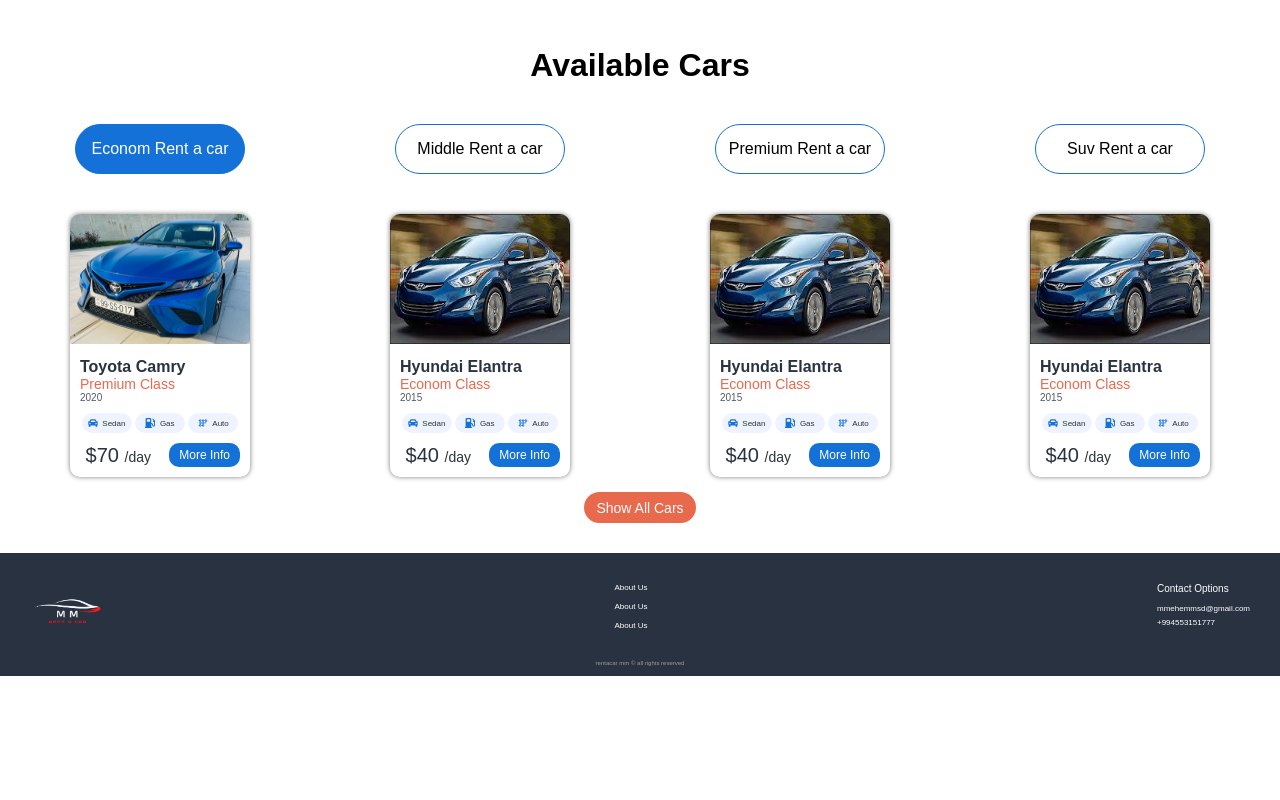
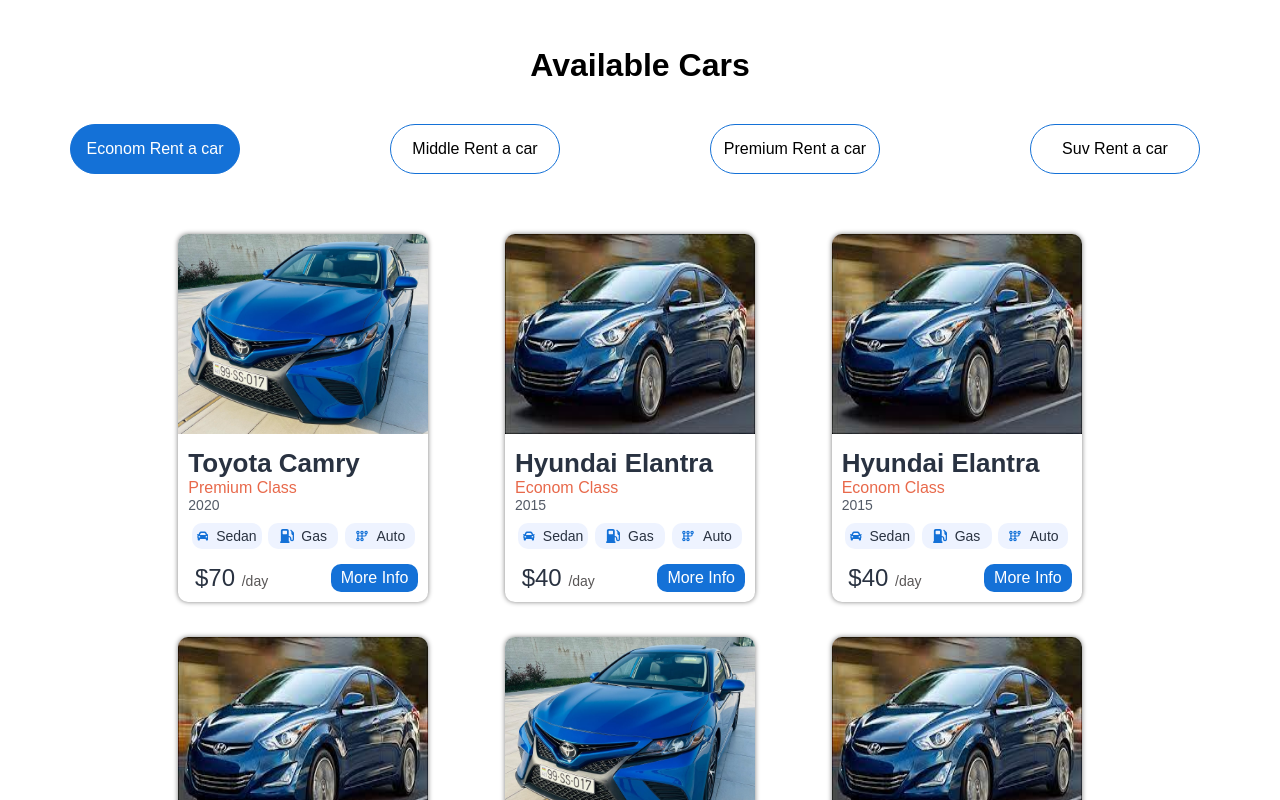
Before and after one commit to qerkules/frontend, a React (Create React App) app: page / in a window 1280 px wide. Shown: the part 1440-2240 px from the top of the page. Before the commit the page ends 2116 px from the top, so only its background shows below. Built offline with nearby package versions, Linux system fonts and the light colour scheme; no server answers.

Commit message:
fixed responsives

```diff
--- a/src/components/card/styles.module.css
+++ b/src/components/card/styles.module.css
@@ -11,7 +11,8 @@
   border-radius: 10px 10px 0px 0px;
   background-size: cover;
 }
-.icon{
+
+.icon {
   color: var(--blue);
   font-size: 10px;
 }
@@ -83,6 +84,56 @@
   font-size: 12px;
   text-decoration: none;
 }
+
 .day {
   font-size: 14px;
+  color: var(--subtitle);
 }
+
+@media screen and (min-width: 960px) {
+  .container {
+    width: 250px;
+    margin-right: 20px;
+    margin-bottom: 35px;
+  }
+  .image {
+    width: 100%;
+    height: 200px;
+    border-radius: 10px 10px 0px 0px;
+    background-size: cover;
+  }
+  .title {
+    font-size: 26px !important;
+    color: var(--darkblue);
+  }
+  .icon {
+    color: var(--blue);
+    font-size: 14px;
+  }
+  .box {
+    width: 70px;
+    font-size: 14px;
+  }
+  .subtitle {
+    font-size: 16px;
+  }
+  .year {
+    font-size: 14px;
+  }
+
+  .price {
+    font-size: 24px;
+  }
+  .bookNow {
+    padding: 5px 10px;
+    font-size: 16px;
+  }
+
+  .priceSection {
+    padding: 10px;
+    margin-top: 5px;
+    display: flex;
+    justify-content: space-between;
+    align-items: center;
+  }
+}
--- a/src/pages/homepage/Homepage.jsx
+++ b/src/pages/homepage/Homepage.jsx
@@ -4,7 +4,7 @@
 import Header from "../../components/header/Header";
 import Ourservices from "../../components/ouservices/Ourservices";
 import BrandBanner from "../../components/bradBanner/BrandBanner";
-import { cars } from "../../data/data";
+import { allcars } from "../../data/data";
 
 const Homepage = () => {
   const ref = useRef(null);
@@ -30,13 +30,9 @@
         </div>
 
         <div className={`${styles.cardContainer}`}>
-          {cars.map((car) => {
+          {allcars.map((car) => {
             return <Card car={car} />;
           })}
-        </div>
-
-        <div className={`${styles.btnContainer}`}>
-          <div className={`${styles.showAllCarsBtn}`}>Show All Cars</div>
         </div>
       </div>
     </div>
--- a/src/pages/homepage/styles.module.css
+++ b/src/pages/homepage/styles.module.css
@@ -5,6 +5,7 @@
   display: flex;
   justify-content: space-around;
   flex-wrap: wrap;
+  padding: 20px;
 }
 
 .cardTitle {
@@ -46,9 +47,16 @@
   border-radius: 35px;
   text-align: center;
   margin-bottom: 20px;
+  margin-right: 10px;
 }
 
 .selected {
   color: white;
   background-color: var(--blue);
 }
+
+@media screen and (min-width: 960px) {
+  .cardContainer {
+    padding: 20px 150px;
+  }
+}
```
